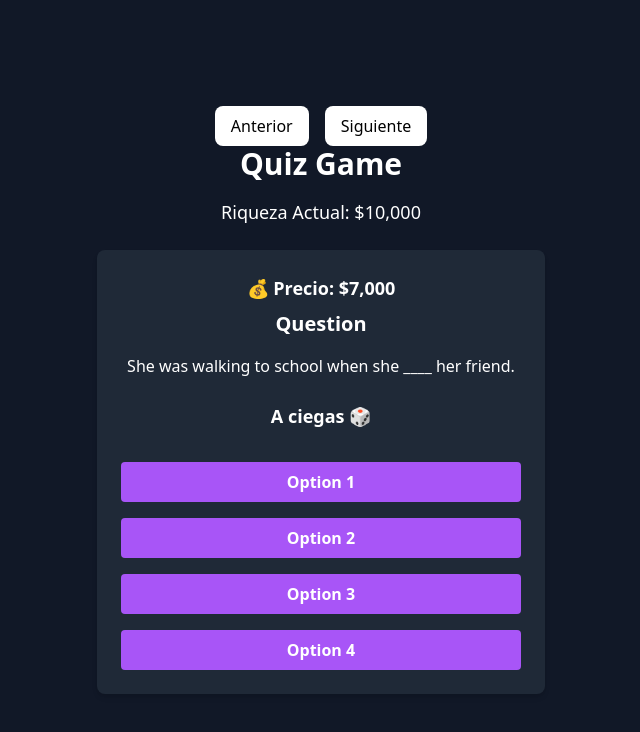
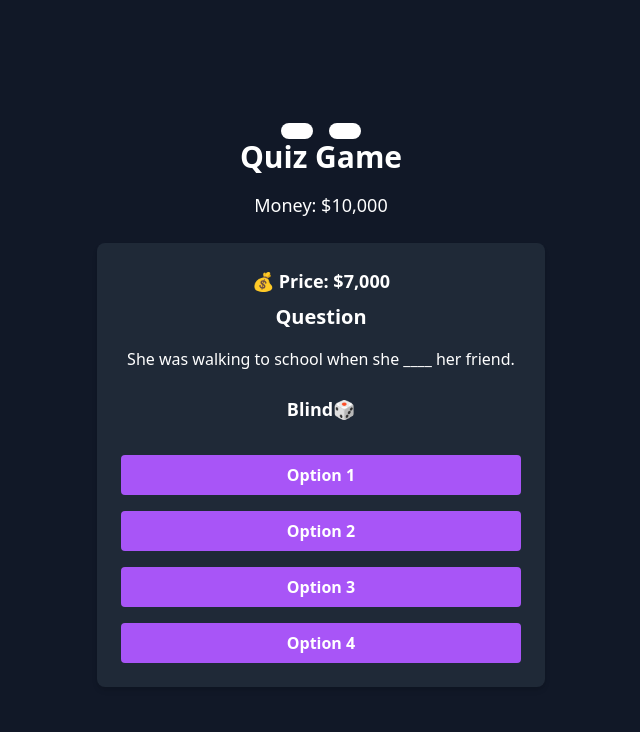
Before and after one commit to 0siel/seven-habits, a React (Vite) app: page /wealthy/game in a window 1280 px wide. Both pictures are taken after a click on the button "Continuar". Shown: the top 732 px of the page, without its empty margins (319-959 px from the left). Built offline with nearby package versions, Linux system fonts and the light colour scheme.

Commit message:
UI Improved

```diff
--- a/src/components/wealthy/wealthy_game/QuestionScreen.jsx
+++ b/src/components/wealthy/wealthy_game/QuestionScreen.jsx
@@ -21,7 +21,7 @@ const QuestionScreen = ({ question, type, onAnswer }) => {
   return (
     <div className="bg-gray-800 p-6 rounded-lg shadow-md text-center w-full max-w-md">
       {/* Show question price */}
-      <h3 className="text-lg font-semibold mb-2">💰 Precio: ${question.price.toLocaleString()}</h3>
+      <h3 className="text-lg font-semibold mb-2">💰 Price: ${question.price.toLocaleString()}</h3>
 
       <h2 className="text-xl font-semibold mb-4">Question</h2>
       <p className="mb-6">{question.question}</p>
@@ -29,7 +29,7 @@ const QuestionScreen = ({ question, type, onAnswer }) => {
       {/* Regular Questions */}
       {type === "regular" && (
         <div className="grid grid-cols-1 gap-4">
-          <h3 className="text-lg font-semibold">Elige una opcion😎</h3>
+          <h3 className="text-lg font-semibold">Choice an option😎</h3>
           {question.options.map((option, index) => (
             <button
               key={index}
@@ -54,7 +54,7 @@ const QuestionScreen = ({ question, type, onAnswer }) => {
       {/* Blind Questions: Show option buttons initially hidden, reveal after answering */}
       {type === "blind" && (
         <div className="grid grid-cols-1 gap-4">
-          <h3 className="text-lg font-semibold mb-4">A ciegas 🎲</h3>
+          <h3 className="text-lg font-semibold mb-4">Blind🎲</h3>
           {question.options.map((option, index) => (
             <button
               key={index}
@@ -79,7 +79,7 @@ const QuestionScreen = ({ question, type, onAnswer }) => {
       {/* Double or Nothing Questions */}
       {type === "double" && (
         <div className="grid grid-cols-1 gap-4">
-          <h3 className="text-lg font-semibold mb-4">Doble o nada 🤑</h3>
+          <h3 className="text-lg font-semibold mb-4">Double or nothing 🤑</h3>
           {question.options.map((option, index) => (
             <button
               key={index}
--- a/src/components/wealthy/wealthy_game/WealthyGame.jsx
+++ b/src/components/wealthy/wealthy_game/WealthyGame.jsx
@@ -73,7 +73,7 @@ const GameScreen = () => {
     return (
       <div className="flex flex-col items-center justify-center min-h-screen bg-gray-900 text-white p-4">
         <h1 className="text-3xl font-bold mb-4">🎉 Game Over!</h1>
-        <p className="text-lg mb-6">Riqueza Final: ${wealth.toLocaleString()}</p>
+        <p className="text-lg mb-6"> Your Money: ${wealth.toLocaleString()}</p>
         <button
           className="px-6 py-2 bg-green-500 hover:bg-green-600 text-white rounded font-bold"
           onClick={() => window.location.reload()}
@@ -92,17 +92,17 @@ const GameScreen = () => {
           className="bg-white text-black px-4 py-2 rounded-lg mr-4"
           onClick={() => navigate("/wealthy/explanation")}
         >
-          Anterior
+
         </button>
         <button
           onClick={() => navigate("/author")}
           className="bg-white text-black px-4 py-2 rounded-lg"
         >
-          Siguiente
+
         </button>
       </div>
       <h1 className="text-3xl font-bold mb-4">Quiz Game</h1>
-      <p className="text-lg mb-6">Riqueza Actual: ${wealth.toLocaleString()}</p>
+      <p className="text-lg mb-6">Money: ${wealth.toLocaleString()}</p>
 
       {gameStage === "multiplier" && (
         <MultiplierSelection
```
